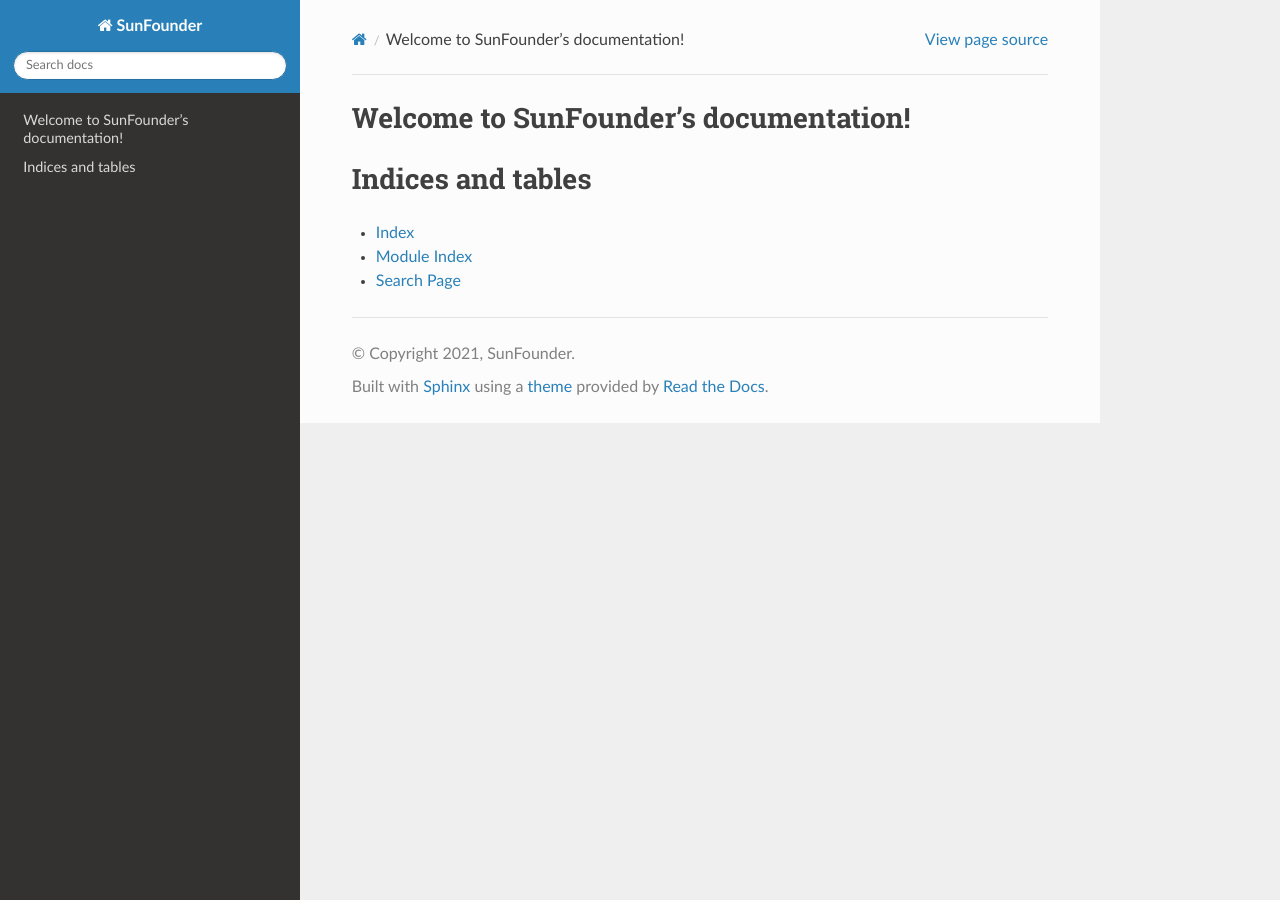
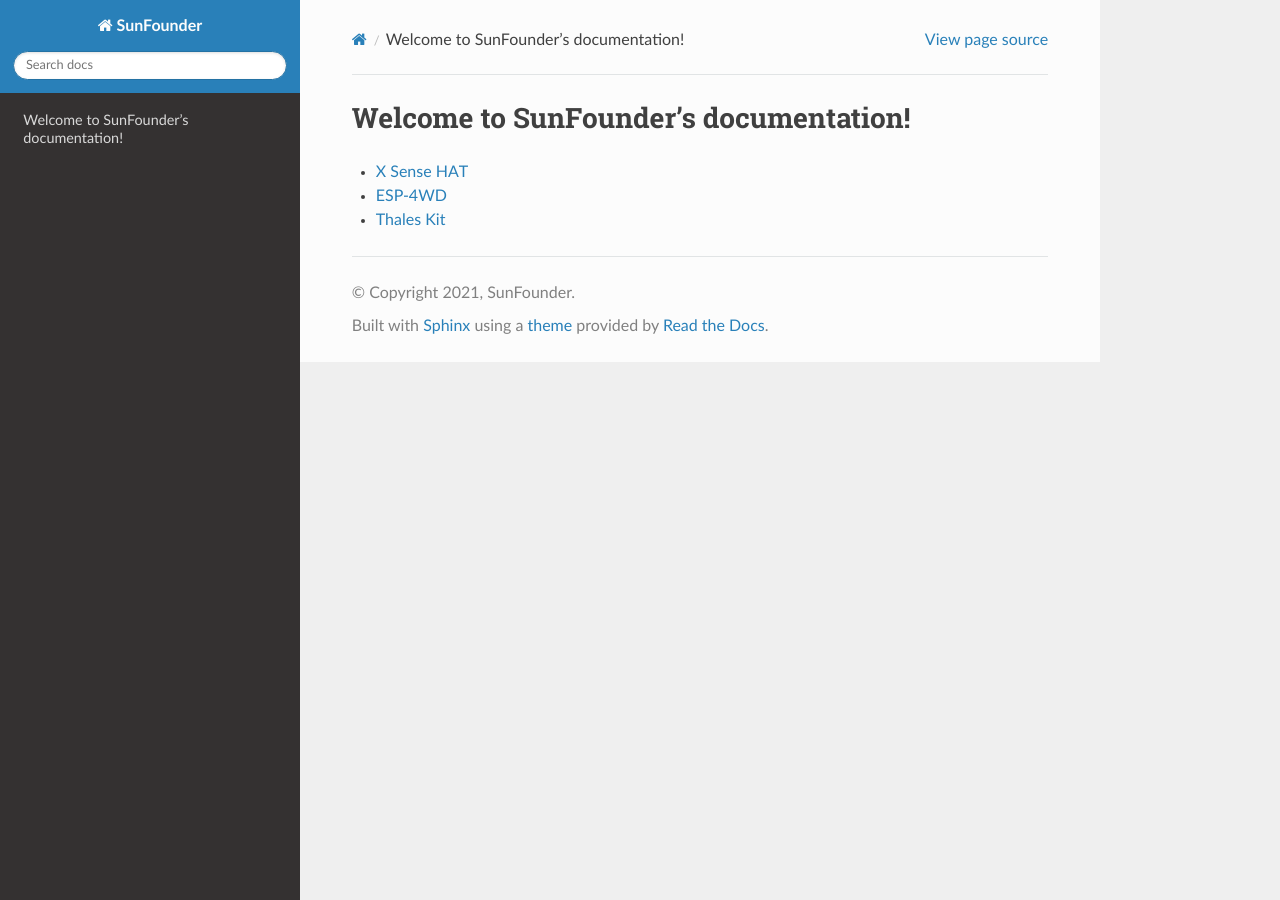
Before and after one commit to sunfounder/docs, a Sphinx documentation site: the page built from source/index.rst, in a window 1280 px wide. Built offline with Sphinx 7.4.7 and the Read the Docs theme 2.0.0, drawn with Linux system fonts in a browser that asks for light colours.

Commit message:
add in 3 products

```diff
--- a/source/index.rst
+++ b/source/index.rst
@@ -6,15 +6,6 @@
 Welcome to SunFounder's documentation!
 ======================================
 
-.. toctree::
-   :maxdepth: 2
-   :caption: Contents:
-
-
-
-Indices and tables
-==================
-
-* :ref:`genindex`
-* :ref:`modindex`
-* :ref:`search`
+* `X Sense HAT <https://docs.sunfounder.com/projects/x-sense-hat/en/latest/index.html>`_
+* `ESP-4WD <https://docs.sunfounder.com/projects/esp-4wd/en/latest/index.html>`_
+* `Thales Kit <https://docs.sunfounder.com/projects/thales-kit/en/latest/index.html#>`_
```
